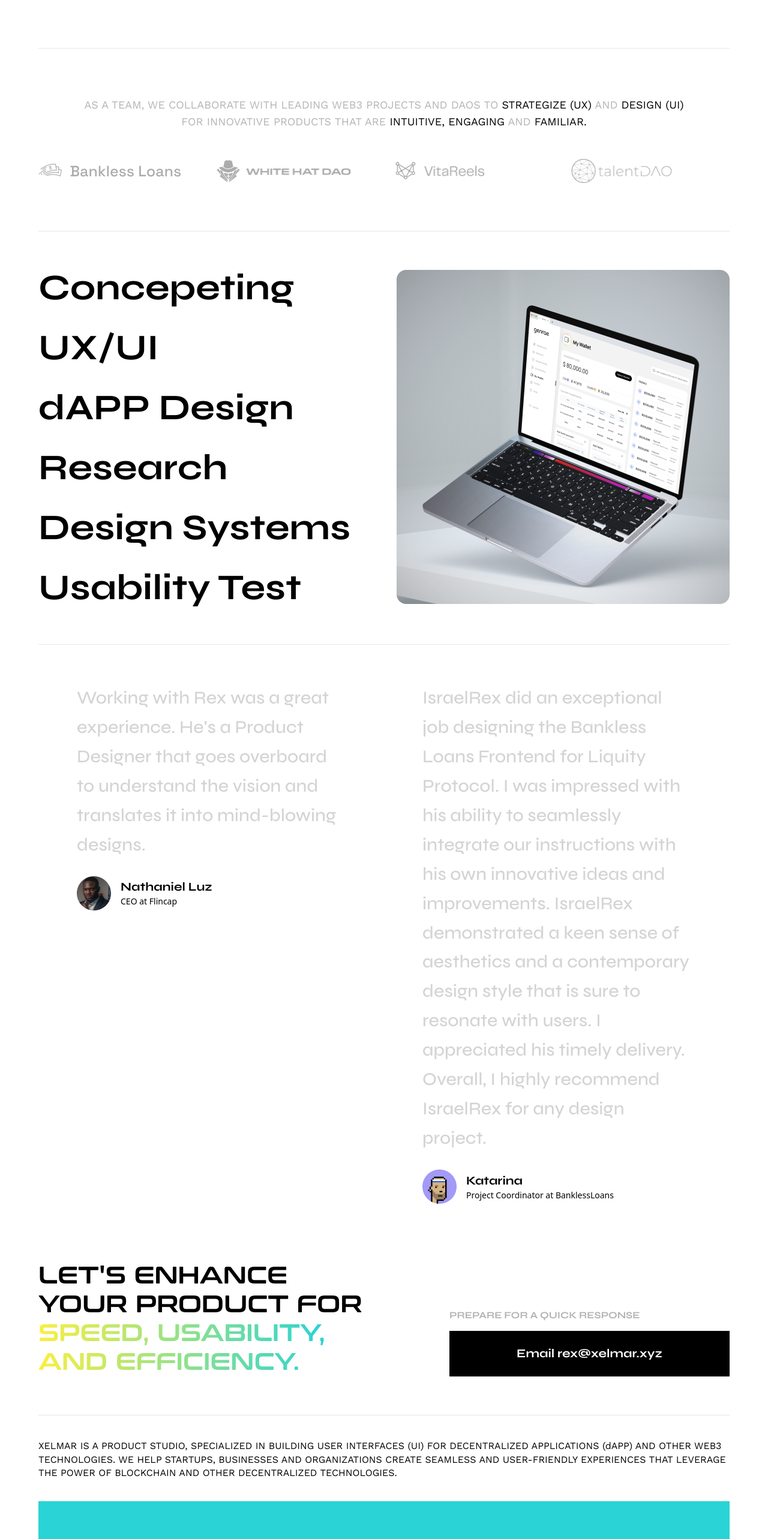
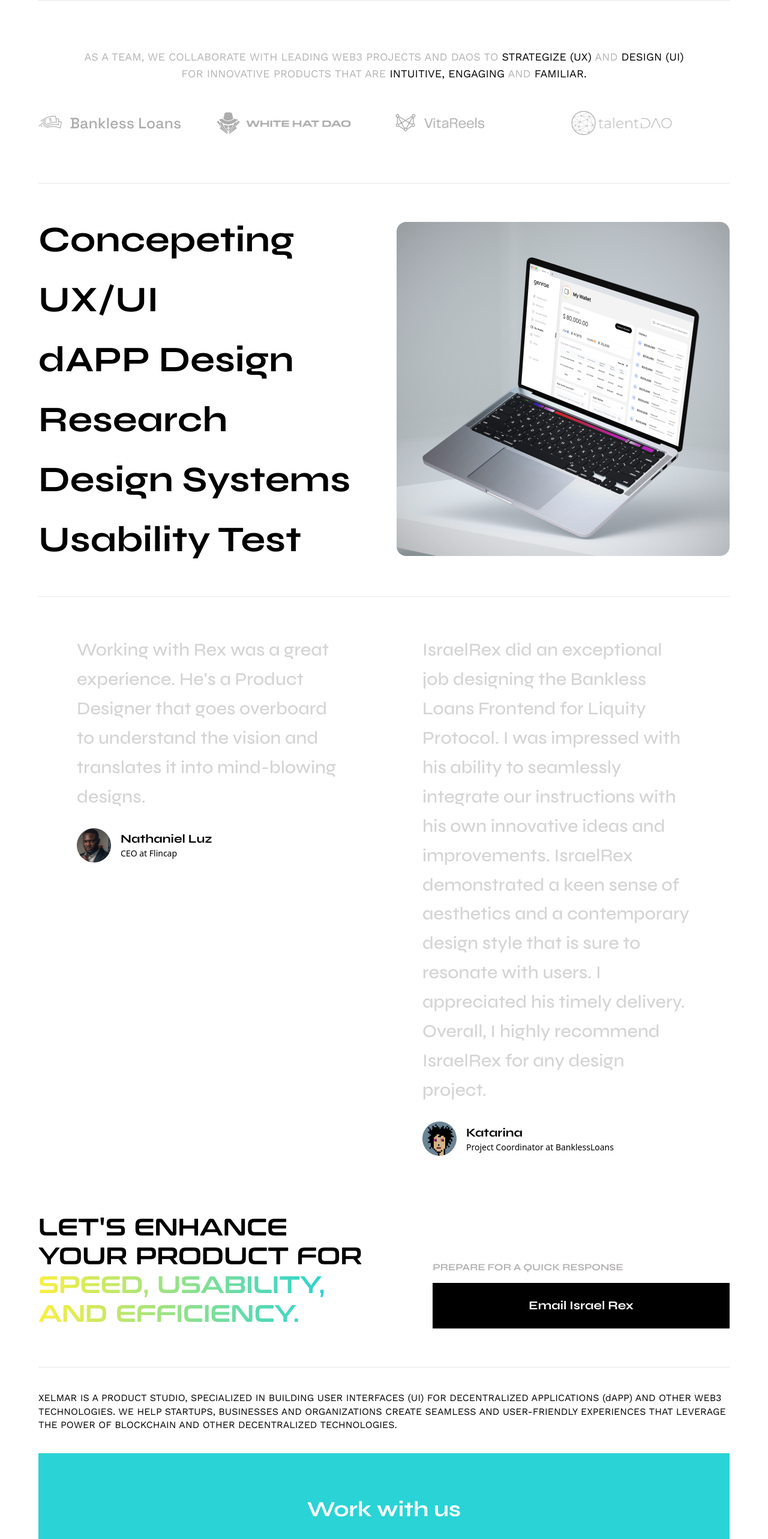
Before and after one commit to Xelmar-tech/V2-website, a Next.js app: page / in a window 1280 px wide. Shown: the top 2566 px of the page at 60% size. Built offline with nearby package versions, Linux system fonts and the light colour scheme.

Commit message:
fixed: email and head PY

```diff
--- a/src/app/page.tsx
+++ b/src/app/page.tsx
@@ -6,10 +6,8 @@ import Image from 'next/image';
 export default function Home() {
   return (
 
-    <div>
-
-      <main className="bg-white h-screen flex flex-col items-center pt-20 px-5">
-        <head className="flex flex-col items-center justify-center py-38">
+      <main className="bg-white flex flex-col items-center px-5">
+        <head className="flex flex-col items-center justify-center py-48">
           <Image src="/image/Xelmar Logo.png" width={100} height={100} alt="Xelmar Logo"/>
           <div>
             <div className="font-conthrax text-center text-[2.5rem] md:text-7xl leading-[3.7rem] md:leading-[5.3rem] pt-16 pb-6">
@@ -88,7 +86,7 @@ export default function Home() {
                   recommend IsraelRex for any design project.
             </h3>
             <div className="flex items-center gap-4">
-              <Image src="/image/katarina.png" width={57} height={57} alt="Katarina"/>
+              <Image src="/image/Katarina.png" width={57} height={57} alt="Katarina"/>
                 <div className="flex flex-col text-black">
                   <p className="font-syne font-bold text-xl">Katarina</p>
                   <p className="font=syne font-medium text-sm">Project Coordinator at BanklessLoans</p>
@@ -103,9 +101,11 @@ export default function Home() {
               </h2>
               <div className="flex flex-col gap-3.5 justify-start">
                   <h3 className="font-syne text-base font-bold text-[#B6B3B3]">PREPARE FOR A QUICK RESPONSE</h3>
-                  <button className="bg-black text-white font-bold py-6 px-28 text-xl font-syne text-center">
-                      Email rex@xelmar.xyz
-                  </button>
+                  <a href="mailto:israel06.rex@gmail.com">
+                    <button className="bg-black text-white font-bold py-6 px-40 text-xl font-syne text-center">
+                      Email Israel Rex
+                    </button>
+                  </a>
               </div>
           </div>
 
@@ -129,8 +129,6 @@ export default function Home() {
                   </div>
               </div>
           </div>
-
       </main>
-    </div>
   )
 }
```
Also changed, not shown: public/image/Katarina.png.
